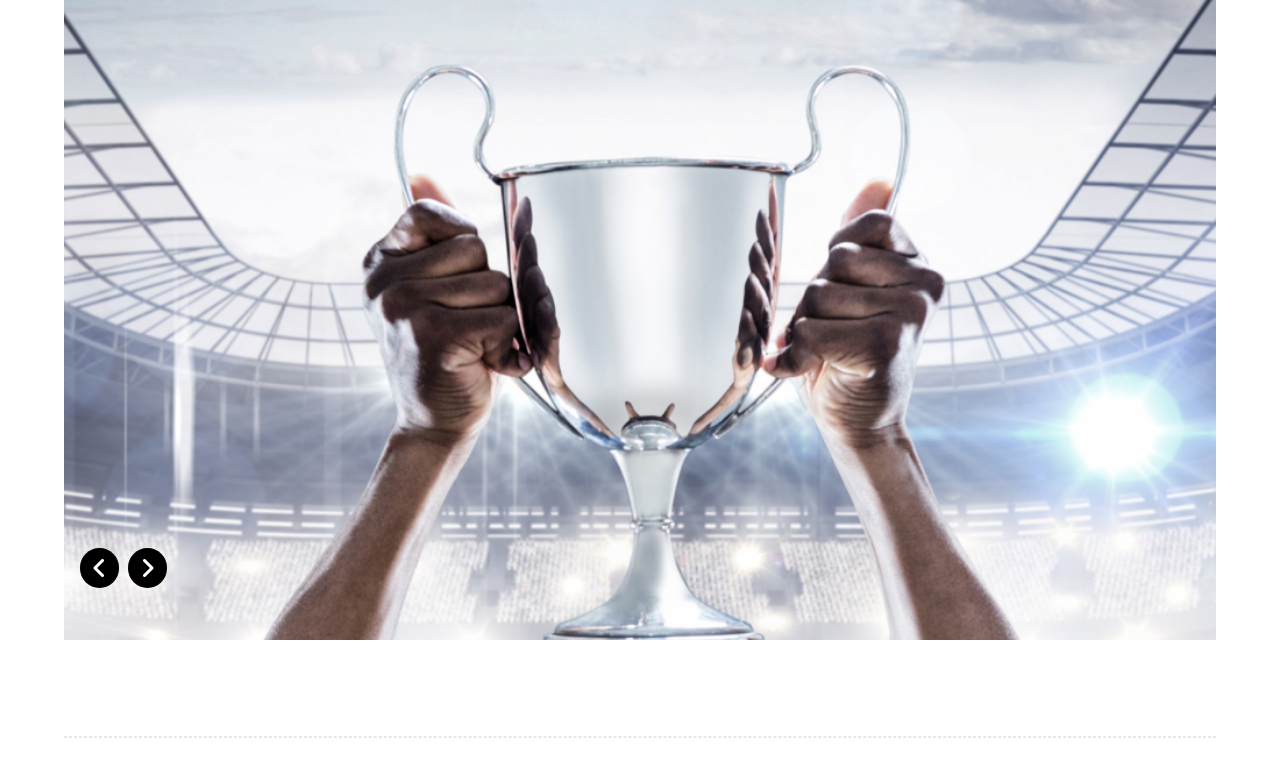
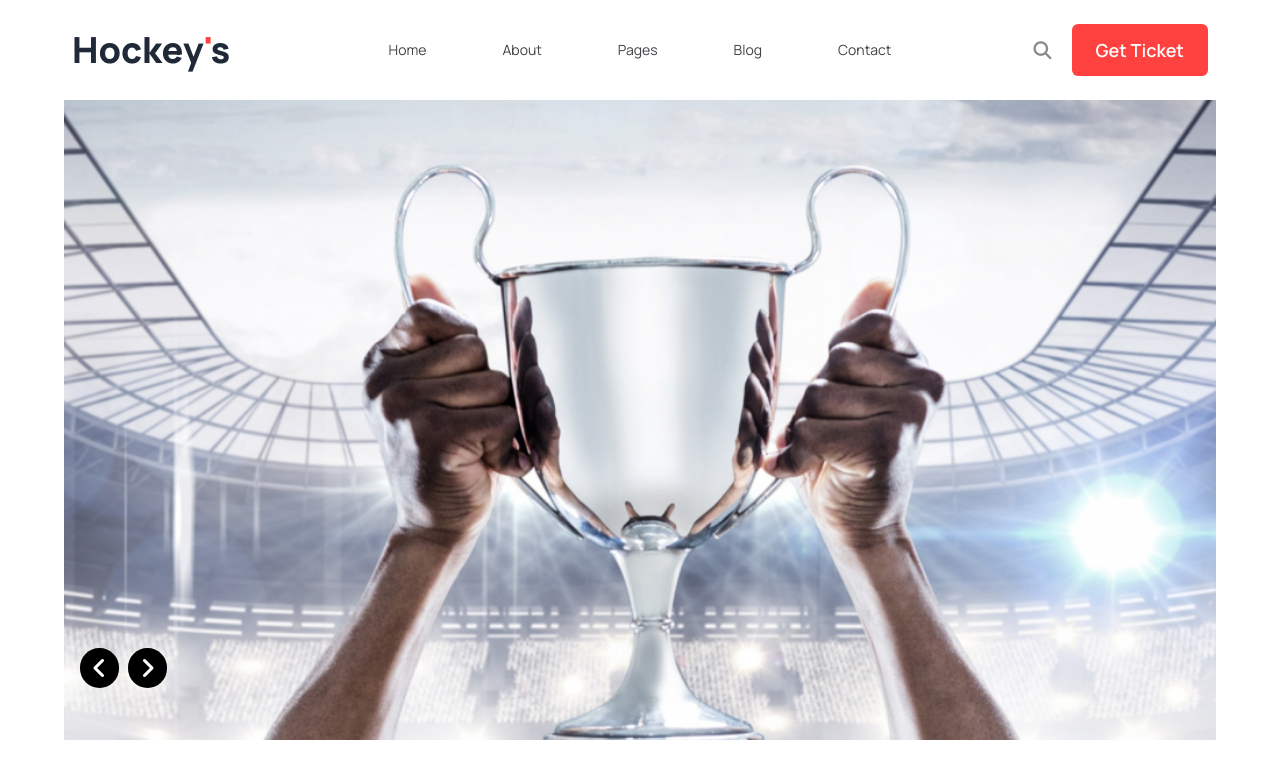
Before and after one commit to salehiin/b9-a3, a plain HTML site: page index.html in a window 1280 px wide. Shown: the top 767 px of the page. Drawn offline with nearby package versions, Linux system fonts and the light colour scheme.

Commit message:
navbar with responsive done

```diff
--- a/index.html
+++ b/index.html
@@ -44,7 +44,45 @@
 <body class="font-manrope">
     <header>
         <!-- TOP NAVIGATION SECTION -->
-        <!-- <nav></nav> -->
+        <nav class="py-4">
+            <div class="container mx-auto lg:px-16 px-0">
+                <div class="navbar bg-base-100">
+                    <div class="navbar-start">
+                        <div class="dropdown">
+                            <div tabindex="0" role="button" class="btn btn-ghost lg:hidden">
+                                <svg xmlns="http://www.w3.org/2000/svg" class="h-5 w-5" fill="none" viewBox="0 0 24 24"
+                                    stroke="currentColor">
+                                    <path stroke-linecap="round" stroke-linejoin="round" stroke-width="2" d="M4 6h16M4 12h8m-8 6h16" />
+                                </svg>
+                            </div>
+                            <ul tabindex="0" class="menu menu-sm dropdown-content mt-3 z-[1] p-2 shadow bg-base-100 rounded-box w-52">
+                                <li><a>Home</a></li>
+                                <li><a href="">About</a></li>
+                                <li><a>Pages</a></li>
+                                <li><a>Blog</a></li>
+                                <li><a>Contact</a></li>
+                            </ul>
+                        </div>
+                        <h1 class="lg:text-4xl text-2xl font-extrabold">Hockey<span class="text-[#FF4240]">'</span>s</h1>
+                    </div>
+                    <div class="navbar-center hidden lg:flex">
+                        <ul class="menu menu-horizontal px-1 text-[#424247] space-x-11">
+                            <li class="hover:text-[#ff4240] "><a>Home</a></li>
+                            <li class="hover:text-[#ff4240] "><a href="">About</a></li>
+                            <li class="hover:text-[#ff4240] "><a>Pages</a></li>
+                            <li class="hover:text-[#ff4240] "><a>Blog</a></li>
+                            <li class="hover:text-[#ff4240] "><a>Contact</a></li>
+                        </ul>
+                    </div>
+                    <div class="navbar-end">
+                        <button class="mr-5 text-lg font-semibold hidden lg:block"><i class="fa-solid fa-magnifying-glass text-[#89898B]"></i></button>
+                        <button
+                            class="text-white bg-[#ff4240] lg:px-6 px-4 lg:py-3 py-2 rounded-md lg:text-lg text-base font-semibold hover:bg-[#131318] duration-300">Get
+                            Ticket</button>
+                    </div>
+                </div>
+            </div>
+        </nav>
         <!-- SLIDER SECTION -->
         <div class="container mx-auto lg:px-16 px-4">
             <div class="carousel w-full">
@@ -473,8 +511,9 @@
         </div>
     </footer>
         <!--
-
-        <i class="fa-solid fa-magnifying-glass"></i> -->
+        Live link:         https://salehiin.github.io/b9-a3/
+        Github code link:  https://github.com/salehiin/b9-a3
+         -->
 
 
 </body>
```
